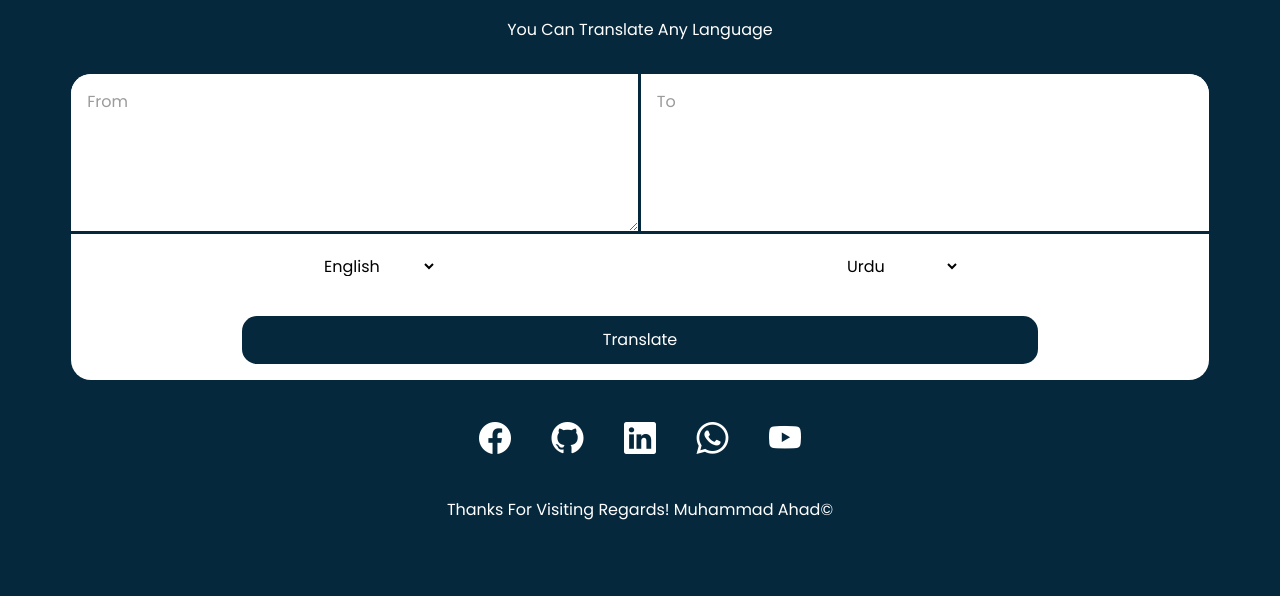
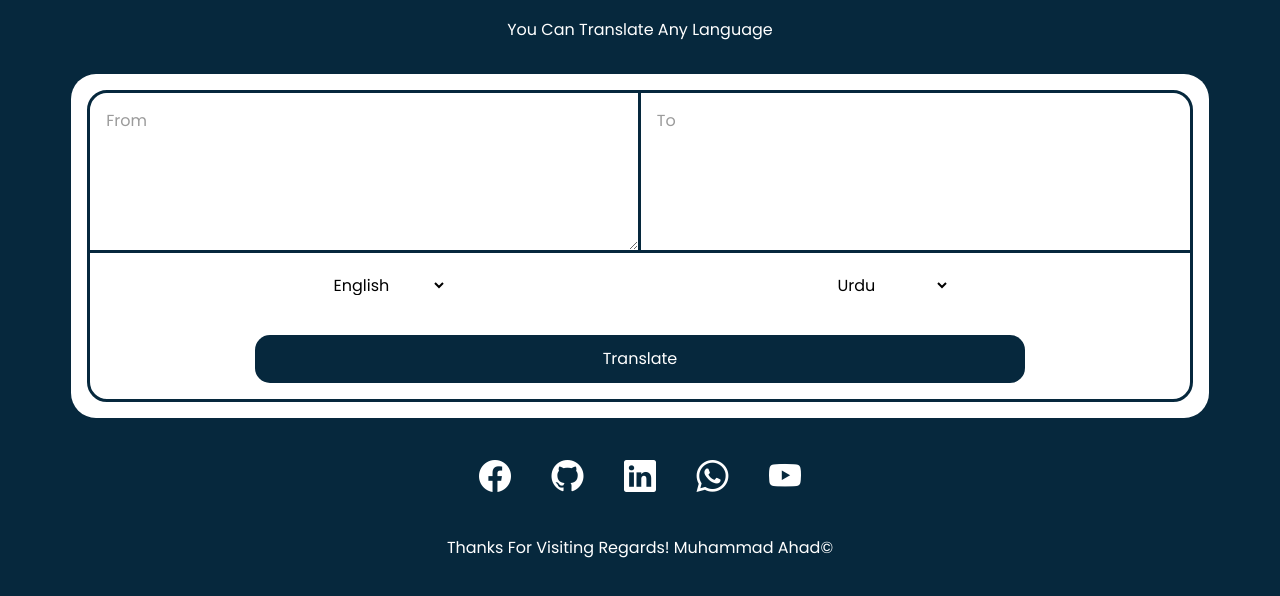
Before and after one commit to ahadsts9901/translation-app, a plain HTML site: page index.html in a window 1280 px wide. Shown: the part 86-682 px from the top of the page. Drawn offline with nearby package versions, Linux system fonts and the light colour scheme.

Commit message:
UI changed

```diff
--- a/index.html
+++ b/index.html
@@ -29,7 +29,7 @@
 
     <h1 class="center" style="font-weight: bold;">Translation App</h1>
     <p class="center">You Can Translate Any Language</p>
-
+    <div class="white">
         <form onsubmit="translateText(event)">
             <row-nogap>
                 <textarea id="user-input" class="input-1" placeholder="From"></textarea>
@@ -244,6 +244,7 @@
             </row>
             <button class="button" type="submit">Translate</button>
         </form>
+    </div>
     <footer>
         <row>
             <a target="_blank" href="https://www.facebook.com/abdulahad.ansari.1481/">
--- a/main.css
+++ b/main.css
@@ -25,10 +25,10 @@ form {
     row-gap: 0em;
     padding: 0em;
     margin: 0em;
-    border: 2px solid 06283d;
+    border: 3px solid #06283d;
     background-color: #fff;
     border-radius: 20px;
-    width: 90%;
+    width: 100%;
 }
 
 a {
@@ -58,8 +58,20 @@ column {
     justify-content: center;
     flex-direction: column;
     align-items: center;
-    padding: 0.5em;
+    padding: 0em;
     row-gap: 1em;
+}
+
+.white {
+    display: flex;
+    justify-content: center;
+    flex-direction: column;
+    align-items: center;
+    padding: 1em;
+    row-gap: 1em;
+    background-color: #fff;
+    border-radius: 25px;
+    width: 90%;
 }
 
 .input-1 {
@@ -147,6 +159,9 @@ footer {
     row-nogap {
         flex-direction: column;
     }
+    form {
+        border: 2px solid #06283d;
+    }
     .input-1 {
         padding: 1em;
         border-top: 0px solid #06283d;
```
Lines whose indentation alone changed are shown as unchanged.
